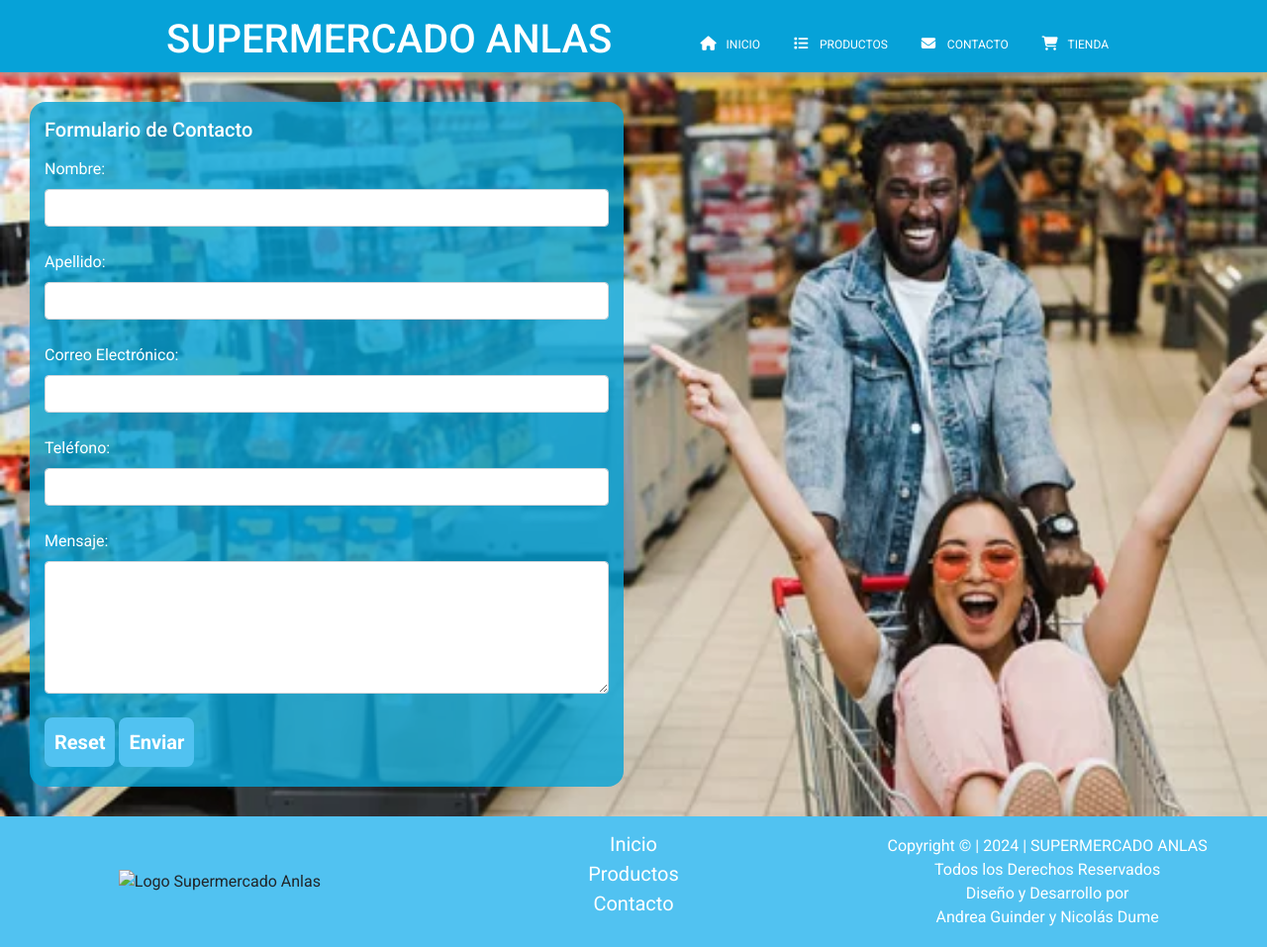
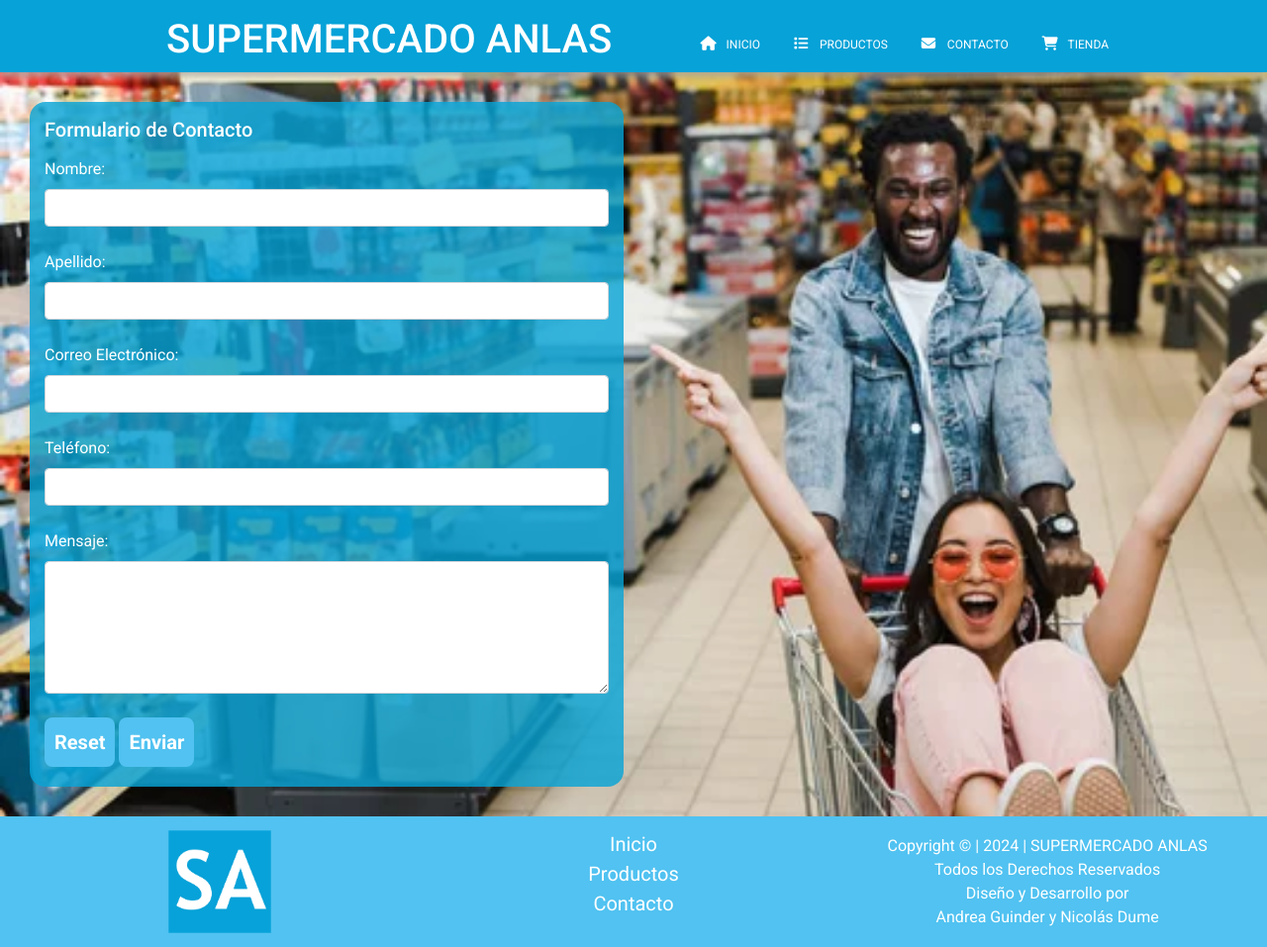
Before and after one commit to andreaguinder/supermercado-andy-nico, a plain HTML site: page pages/contacto.html in a window 1280 px wide. Shown: the whole page at 99% size. Drawn offline with nearby package versions, Linux system fonts and the light colour scheme; the site is published under a folder, as on GitHub Pages, so addresses that start at the root find nothing.

Commit message:
logo footer arreglo

```diff
--- a/pages/contacto.html
+++ b/pages/contacto.html
@@ -149,7 +149,7 @@
       <div class="container__footer">
         <div class="logo__footer">
           <img
-            src="/images/logo-sa.png"
+            src="../images/logo-sa.png"
             alt="Logo Supermercado Anlas"
             width="80%"
           />
```
Also changed, not shown: pages/pago.html (+1 -1 lines), pages/productos.html (+1 -1 lines).
